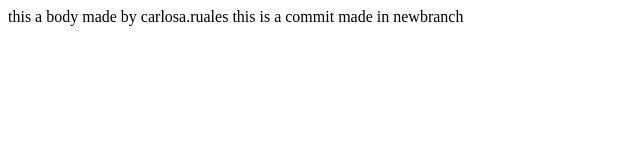
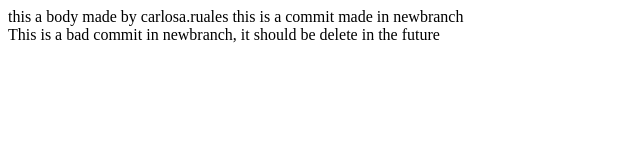
Before and after one commit to carlosaruales/testRepo, a plain HTML site: page index.html in a window 1280 px wide. Shown: the whole page, without its empty margins (0-640 px from the left). Drawn offline with Linux system fonts and the light colour scheme.

Commit message:
bad commit

```diff
--- a/index.html
+++ b/index.html
@@ -10,4 +10,7 @@
     this a body made by carlosa.ruales
     this is a commit made in newbranch
 </body>
+<footer>
+    This is a bad commit in newbranch, it should be delete in the future
+</footer>
 </html>
```
